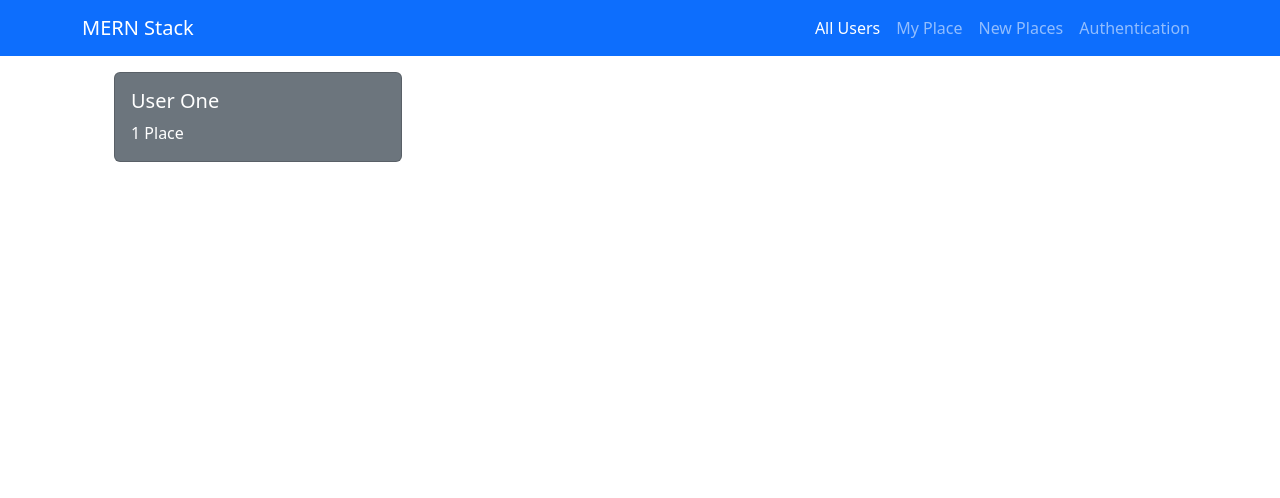
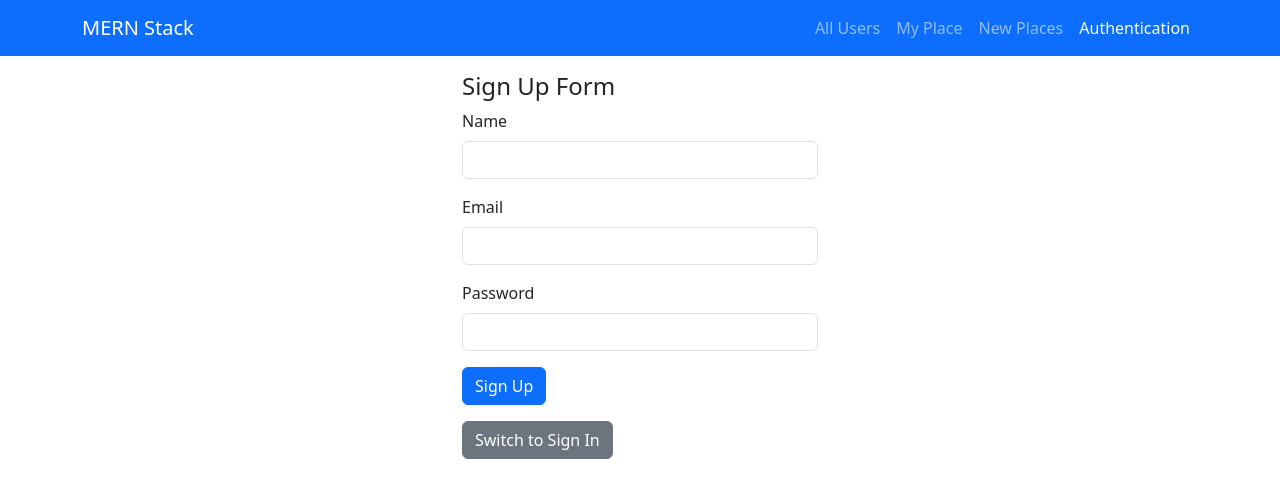
Before and after one commit to sameergopale/mern-stack, a React (Create React App) app: page /authenticate in a window 1280 px wide. Before the commit this address led to /. Shown: the top 498 px of the page. Built offline with nearby package versions, Linux system fonts and the light colour scheme.

Commit message:
feat: auth screen added

```diff
--- a/src/App.js
+++ b/src/App.js
@@ -3,6 +3,7 @@ import AllUsers from "./Users/pages/AllUsers";
 import MyPlace from "./Places/pages/MyPlace";
 import NewPlace from "./Places/pages/NewPlace";
 import DefaultLayout from "./layout/DefaultLayout";
+import Auth from "./Users/pages/Auth";
 
 const App = () => {
   return (
@@ -13,6 +14,7 @@ const App = () => {
             <Route index element={<AllUsers />} />
             <Route path="/:userId/place" element={<MyPlace />} />
             <Route path="/place/new" element={<NewPlace />} />
+            <Route path="/authenticate" element={<Auth />} />
           </Route>
           <Route path="*" element={<Navigate to="/" />} />
         </Routes>
--- a/src/Places/pages/MyPlace.js
+++ b/src/Places/pages/MyPlace.js
@@ -32,8 +32,8 @@ const MyPlace = () => {
     },
   ];
   return (
-    <Row className="justify-content-center">
-      <Col xs={6}>
+    <Row>
+      <Col lg={{ span: 6, offset: 3 }}>
         <PlaceList lists={placesList} />;
       </Col>
     </Row>
--- a/src/Places/pages/NewPlace.js
+++ b/src/Places/pages/NewPlace.js
@@ -1,30 +1,56 @@
 import { Form, Button, Row, Col } from "react-bootstrap";
 import { useForm } from "react-hook-form";
+import { yupResolver } from "@hookform/resolvers/yup";
+import * as Yup from "yup";
 
+const ValidationSchema = Yup.object().shape({
+  title: Yup.string().required(),
+  description: Yup.string().required().min(10),
+  imageUrl: Yup.string().required(),
+});
 const NewPlace = () => {
   const {
     register,
     handleSubmit,
     formState: { errors },
-  } = useForm();
+  } = useForm({
+    resolver: yupResolver(ValidationSchema),
+  });
+
   const formSubmitHandler = (data) => {
     console.log(data);
   };
+
   return (
     <Row className="justify-content-center">
       <Col xs={6}>
         <Form onSubmit={handleSubmit(formSubmitHandler)}>
           <Form.Group>
             <Form.Label>Title</Form.Label>
-            <Form.Control type="text" {...register("title")} />
+            <Form.Control
+              type="text"
+              {...register("title")}
+              isInvalid={errors.title}
+            />
           </Form.Group>
           <Form.Group className="mt-3">
             <Form.Label>Description</Form.Label>
-            <Form.Control as="textarea" {...register("description")} />
+            <Form.Control
+              as="textarea"
+              {...register("description")}
+              isInvalid={errors.description}
+            />
+            <Form.Control.Feedback type="invalid">
+              {errors?.description?.message}
+            </Form.Control.Feedback>
           </Form.Group>
           <Form.Group className="mt-3">
             <Form.Label>Image Url</Form.Label>
-            <Form.Control type="text" {...register("imageUrl")} />
+            <Form.Control
+              type="text"
+              {...register("imageUrl")}
+              isInvalid={errors.imageUrl}
+            />
           </Form.Group>
           <Button type="submit" className="mt-3">
             Submit
--- a/src/Users/components/UserItem.js
+++ b/src/Users/components/UserItem.js
@@ -4,7 +4,7 @@ import { Link } from "react-router";
 const UserItem = ({ id, name, places }) => {
   return (
     <Link to={`/${id}/place`} className="text-decoration-none">
-      <Card bg="secondary" text="white" style={{ width: "18rem" }}>
+      <Card bg="secondary" text="white">
         <Card.Body>
           <Card.Title>{name}</Card.Title>
           <Card.Text>
--- a/src/Users/pages/AllUsers.js
+++ b/src/Users/pages/AllUsers.js
@@ -1,3 +1,4 @@
+import { Col, Row } from "react-bootstrap";
 import UserList from "../components/UserList";
 
 const AllUsers = () => {
@@ -8,7 +9,13 @@ const AllUsers = () => {
       places: 1,
     },
   ];
-  return <UserList users={UserData} />;
+  return (
+    <Row>
+      <Col lg={{ span: 4, offset: 4 }}>
+        <UserList users={UserData} />;
+      </Col>
+    </Row>
+  );
 };
 
 export default AllUsers;
--- /dev/null
+++ b/src/Users/pages/Auth.js
@@ -0,0 +1,93 @@
+import { useState } from "react";
+import { Button, Form, Row, Col } from "react-bootstrap";
+import { useForm } from "react-hook-form";
+import { yupResolver } from "@hookform/resolvers/yup";
+import * as Yup from "yup";
+
+const loginValidationSchema = Yup.object().shape({
+  email: Yup.string().required().email(),
+  password: Yup.string().required().min(5),
+});
+
+const Auth = () => {
+  const {
+    register,
+    handleSubmit,
+    formState: { errors },
+  } = useForm({
+    resolver: yupResolver(loginValidationSchema),
+  });
+  const [showLogin, setShowLogin] = useState(false);
+
+  const loginFormHandler = (data) => {
+    console.log("Login data", data);
+  };
+  return (
+    <>
+      <Row>
+        <Col lg={{ span: 4, offset: 4 }}>
+          {showLogin ? (
+            <div>
+              <h4>Login Form</h4>
+              <Form onSubmit={handleSubmit(loginFormHandler)}>
+                <Form.Group className="mb-3">
+                  <Form.Label>Email</Form.Label>
+                  <Form.Control
+                    type="email"
+                    {...register("email")}
+                    isInvalid={errors?.email}
+                  />
+                  <Form.Control.Feedback type="invalid">
+                    {errors?.email?.message}
+                  </Form.Control.Feedback>
+                </Form.Group>
+                <Form.Group className="mb-3">
+                  <Form.Label>Password</Form.Label>
+                  <Form.Control
+                    type="password"
+                    {...register("password")}
+                    isInvalid={errors?.password}
+                  />
+                  <Form.Control.Feedback type="invalid">
+                    {errors?.password?.message}
+                  </Form.Control.Feedback>
+                </Form.Group>
+                <Button type="submit">Login</Button>
+              </Form>
+            </div>
+          ) : (
+            <div>
+              <h4>Sign Up Form</h4>
+              <Form>
+                <Form.Group className="mb-3">
+                  <Form.Label>Name</Form.Label>
+                  <Form.Control type="text" />
+                </Form.Group>
+                <Form.Group className="mb-3">
+                  <Form.Label>Email</Form.Label>
+                  <Form.Control type="email" />
+                </Form.Group>
+                <Form.Group className="mb-3">
+                  <Form.Label>Password</Form.Label>
+                  <Form.Control type="password" />
+                </Form.Group>
+                <Button type="submit">Sign Up</Button>
+              </Form>
+            </div>
+          )}
+
+          <div className="mt-3">
+            <Button
+              variant="secondary"
+              onClick={() => setShowLogin(!showLogin)}
+            >
+              Switch to {showLogin ? "Sign Up" : "Sign In"}
+            </Button>
+          </div>
+        </Col>
+      </Row>
+    </>
+  );
+};
+
+export default Auth;
--- a/src/sharedComponents/Header.js
+++ b/src/sharedComponents/Header.js
@@ -18,7 +18,7 @@ const Header = () => {
             <NavLink className="nav-link" to="/place/new">
               New Places
             </NavLink>
-            <NavLink className="nav-link" to="/auth">
+            <NavLink className="nav-link" to="/authenticate">
               Authentication
             </NavLink>
           </Nav>
```
